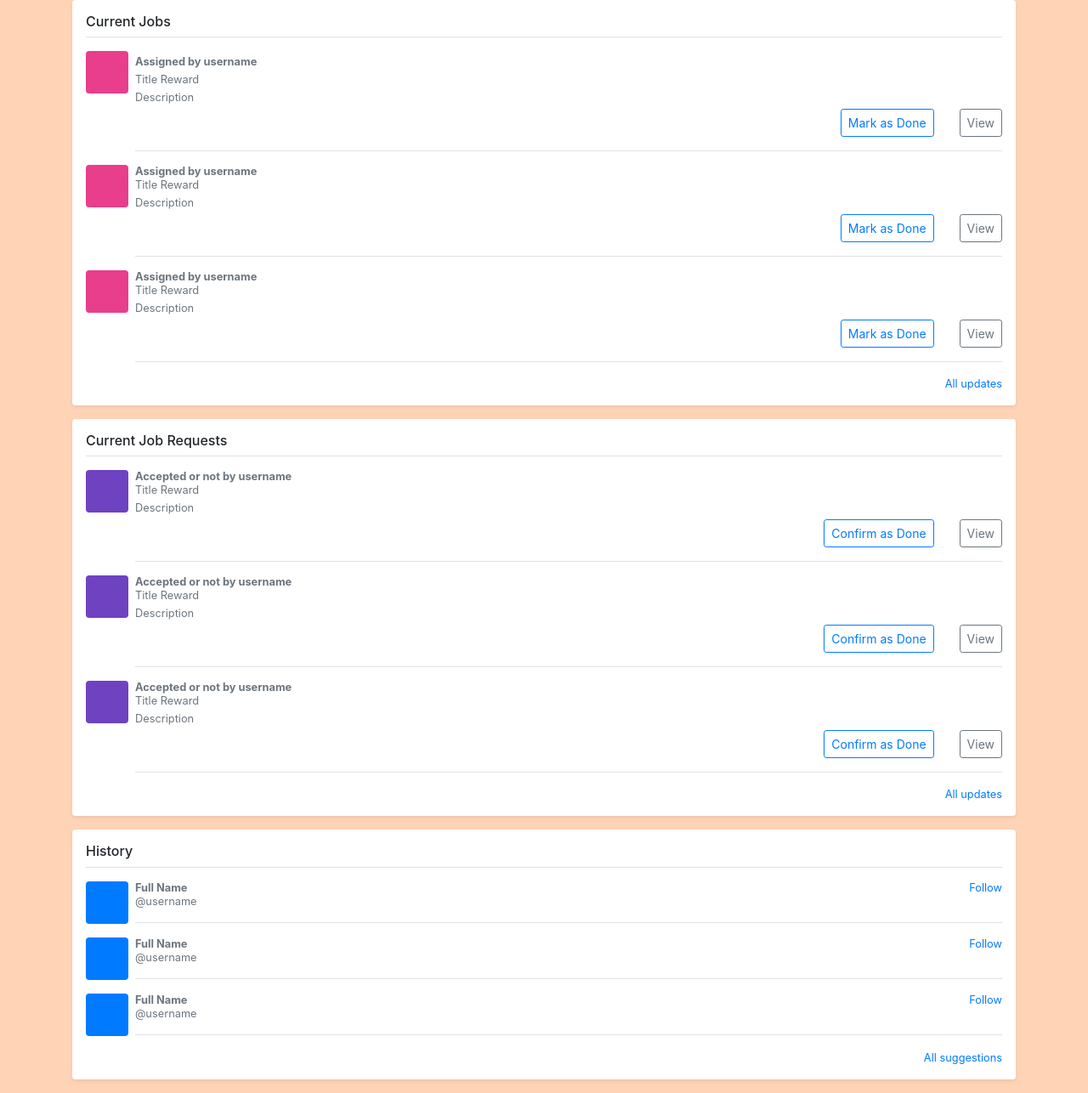
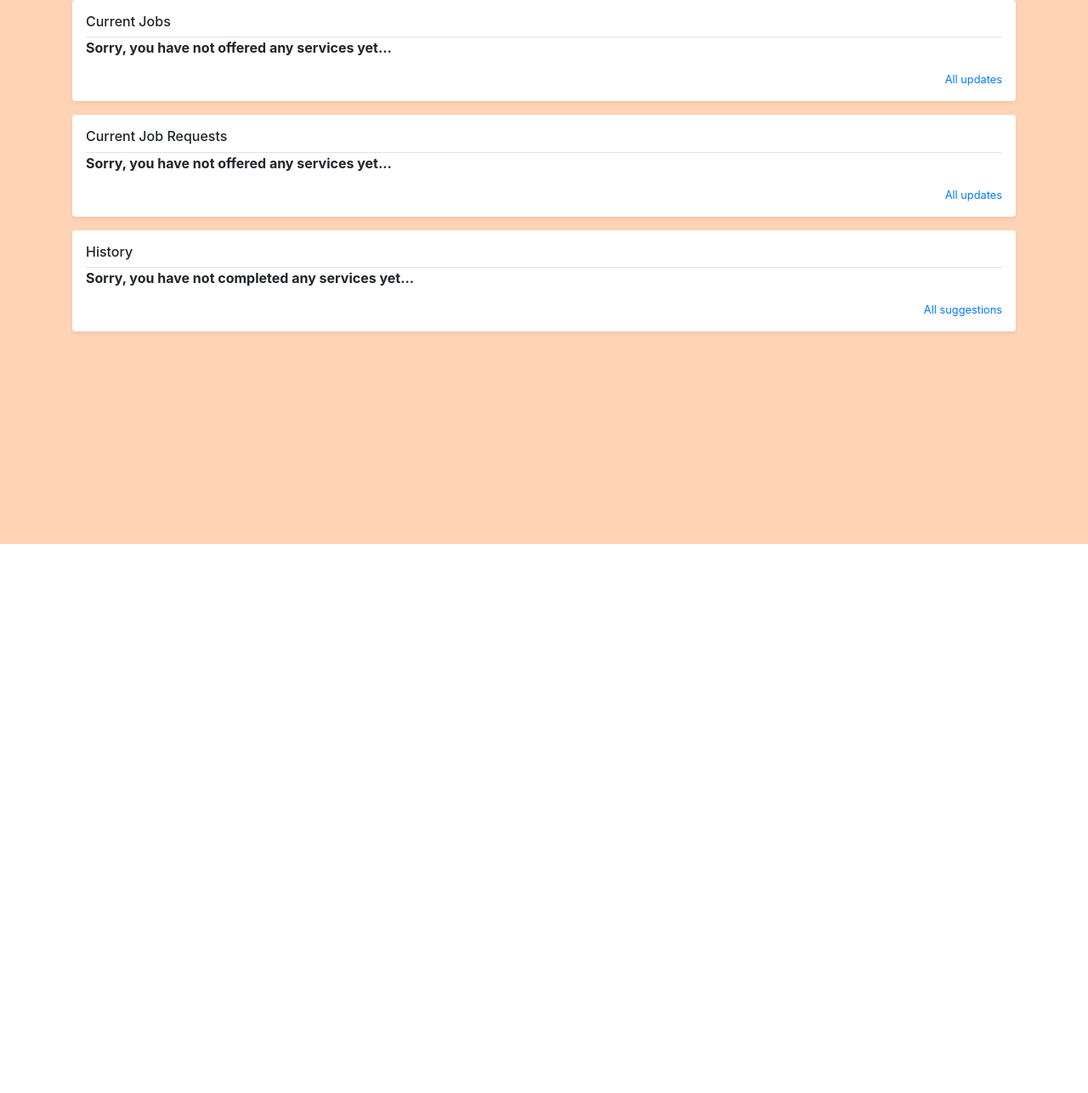
Before and after one commit to BrownIndian/EpsilonHaxProject, a Flask app: template templates/dashboard.html in a window 1280 px wide. Shown: the part 160-1446 px from the top of the page at 85% size. After the commit the page ends 800 px from the top, so only its background shows below. Run offline with Flask 2, Linux system fonts and the light colour scheme; the template is opened without the code that fills it, so the values that code supplies are empty; some libraries are stand-ins or nearby versions.

Commit message:
add dynamic dashboard with services

```diff
--- a/main.py
+++ b/main.py
@@ -90,7 +90,17 @@ def signin():
 @app.route('/dashboard')
 def dashboard():
     signout = SignOut()
-    return render_template('dashboard.html', is_logged_in = fb.is_user_loggedIn(), signout_form=signout)
+    user = fb.get_username()
+
+    services_offered = db.collection(u'tasks').where(u'worker', u'==', user).limit(3).stream()
+    services_requested = db.collection(u'tasks').where(u'creator', u'==', user).limit(3).stream()
+    services_completed = db.collection(u'tasks').where(u'finished', u'==', True).limit(3).stream()
+
+    offered_exists = fb.existing_data(u'tasks', u'worker', user)
+    requested_exists = fb.existing_data(u'tasks', u'creator', user)
+    completed_exists = fb.existing_data(u'tasks', u'finished', True)
+
+    return render_template('dashboard.html', is_logged_in = fb.is_user_loggedIn(), signout_form=signout, offered = services_offered, requested = services_requested, completed = services_completed, o_e = offered_exists, r_e = requested_exists, c_e = completed_exists)
 
 @app.route('/profile', methods=['GET', 'POST'])
 def profile():
@@ -125,13 +135,12 @@ def profile():
                 print(err)
     return render_template('profile.html', user_info=user_info, form=update_form, pform = preferences_form, is_logged_in = fb.is_user_loggedIn(), signout_form=signout)
 
-
 @app.route('/services', methods=['GET', 'POST'])
 def services():
     form = TaskForm()
     acc_ser = AcceptService()
     signout = SignOut()
-    doc_ref = db.collection(u'tasks').stream()
+    doc_ref = db.collection(u'tasks').where(u'accepted', u'==', False).stream()
 
 
     if form.validate_on_submit():
@@ -159,6 +168,7 @@ def services():
                 if not fb.existing_data(u'tasks', u'creator', fb.get_username()):
                     doc_ref.update({
                         u'worker': fb.get_username(),
+                        u'dateAccepted': datetime.datetime.now(),
                         u'accepted':True
                     })
                     return redirect('services')
--- a/manager.py
+++ b/manager.py
@@ -36,7 +36,7 @@ class Fire():
 
     def existing_data(self, collection, check, data):
         item = 0
-        docs = self.db.collection(collection).where(check, u'==', data).stream()
+        docs = self.db.collection(collection).where(check, u'==', data).limit(1).stream()
         for doc in docs : item +=1
         return False if item == 0 else True
 
--- a/templates/dashboard.html
+++ b/templates/dashboard.html
@@ -117,50 +117,55 @@
 
   <body class="title">
     {% block content %}
+
     <main role="main" class="container">
+
       <div class="my-3 p-3 bg-white rounded shadow-sm">
         <h6 class="border-bottom border-gray pb-2 mb-0">Current Jobs</h6>
+        {% if o_e  %}
+        {% for doc in offered %}
+        {% set service = doc.to_dict()%}
         <div class="media text-muted pt-3">
           <svg class="bd-placeholder-img mr-2 rounded" width="50" height="50" xmlns="http://www.w3.org/2000/svg" preserveAspectRatio="xMidYMid slice" focusable="false" role="img" aria-label="Placeholder: 32x32">
             <title>Placeholder</title>
             <rect width="100%" height="100%" fill="#e83e8c" /><text x="50%" y="50%" fill="#e83e8c" dy=".3em">32x32</text>
           </svg>
           <p class="media-body pb-3 mb-0 small lh-125 border-bottom border-gray">
-            <strong class="date d-block text-gray-dark"> Assigned by username</strong>
+            <strong class="date d-block text-gray-dark"> Assigned by @{{service['creator']}}</strong>
 
-            <span>Title</span>
-            <span class="date">Reward</span>
+            <span>{{service['title']}}</span>
+            <span class="date"> | Reward: ${{service['reward']}}</span>
 
-            <span class="d-block date">Description</span>
+            <span class="d-block date">{{service['description']}}</span>
 
-
-            <button type="button" class="date btn btn-sm btn-outline-secondary" data-toggle="modal" data-target="#mapModal" style="float: right;">View</button>
+            <button type="button" class="date btn btn-sm btn-outline-secondary" data-toggle="modal" data-target="#map{{doc.id}}Modal" style="float: right;">View</button>
             <button type="button" class="pad date btn btn-sm btn-outline-primary" style="float: right;">Mark as Done</button>
-            <div class="modal fade" id="mapModal" tabindex="-1" role="dialog" aria-labelledby="mapModalLabel" aria-hidden="true">
+            <div class="modal fade" id="map{{doc.id}}Modal" tabindex="-1" role="dialog" aria-labelledby="map{{doc.id}}ModalLabel" aria-hidden="true">
               <div class="modal-dialog" role="document">
                 <div class="modal-content">
                   <div class="modal-header">
-                    <h5 class="modal-title" id="mapModalLabel">Complete Job</h5>
+                    <h5 class="modal-title" id="map{{doc.id}}ModalLabel">Complete Job</h5>
                     <button type="button" class="close" data-dismiss="modal" aria-label="Close">
                       <span aria-hidden="true">&times;</span>
                     </button>
                   </div>
                   <div class="modal-body">
                     <div class="card mb-4 shadow-sm">
+
                       <!--The div elements for the map and message -->
                       <div id="map"></div>
                       <div id="msg"></div>
 
                       <div class="card-body">
-                        <p class="card-text">Title</p>
-                        <p class="card-text">This is a wider card with supporting text below as a natural lead-in to additional content. This content is a little bit longer.</p>
+                        <p class="card-text">{{service['title']}}</p>
+                        <p class="card-text">{{service['description']}}</p>
                         <div class="d-flex justify-content-between align-items-center">
 
-                          <small class="text-muted">Reward</small>
+                          <small class="text-muted">Reward: ${{service['reward']}}</small>
                         </div>
                         <div class="d-flex justify-content-between align-items-center">
 
-                          <small class="text-muted">Date Assigned: 3/4/20</small>
+                          <small class="text-muted">Date Assigned: {{service['date']}}</small>
                         </div>
                       </div>
                     </div>
@@ -176,39 +181,11 @@
 
           </p>
         </div>
-        <div class="media text-muted pt-3">
-          <svg class="bd-placeholder-img mr-2 rounded" width="50" height="50" xmlns="http://www.w3.org/2000/svg" preserveAspectRatio="xMidYMid slice" focusable="false" role="img" aria-label="Placeholder: 32x32">
-            <title>Placeholder</title>
-            <rect width="100%" height="100%" fill="#e83e8c" /><text x="50%" y="50%" fill="#e83e8c" dy=".3em">32x32</text>
-          </svg>
-          <p class="media-body pb-3 mb-0 small lh-125 border-bottom border-gray">
-            <strong class="d-block text-gray-dark">Assigned by username</strong>
-            <span>Title</span>
-            <span class="date">Reward</span>
-
-            <span class="d-block date">Description</span>
-
-            <button type="button" class="date btn btn-sm btn-outline-secondary" data-toggle="modal" data-target="#mapModal" style="float: right;">View</button>
-            <button type="button" class="pad date btn btn-sm btn-outline-primary" style="float: right;">Mark as Done</button>
-
-          </p>
-        </div>
-        <div class="media text-muted pt-3">
-          <svg class="bd-placeholder-img mr-2 rounded" width="50" height="50" xmlns="http://www.w3.org/2000/svg" preserveAspectRatio="xMidYMid slice" focusable="false" role="img" aria-label="Placeholder: 32x32">
-            <title>Placeholder</title>
-            <rect width="100%" height="100%" fill="#e83e8c" /><text x="50%" y="50%" fill="#e83e8c" dy=".3em">32x32</text>
-          </svg>
-          <p class="media-body pb-3 mb-0 small lh-125 border-bottom border-gray">
-            <strong class="d-block text-gray-dark">Assigned by username</strong>
-            <span>Title</span>
-            <span class="date">Reward</span>
-
-            <span class="d-block date">Description</span>
-
-            <button type="button" class="date btn btn-sm btn-outline-secondary" data-toggle="modal" data-target="#mapModal" style="float: right;">View</button>
-                      <button type="button" class="pad date btn btn-sm btn-outline-primary"  style="float: right;">Mark as Done</button>
-          </p>
-        </div>
+        {% endfor %}
+        {% else %}
+          <strong>Sorry, you have not offered any services yet...</strong>
+                    <!-- make look better -->
+        {% endif %}
         <small class="d-block text-right mt-3">
           <a href="#">All updates</a>
         </small>
@@ -216,39 +193,42 @@
 
       <div class="my-3 p-3 bg-white rounded shadow-sm">
         <h6 class="border-bottom border-gray pb-2 mb-0">Current Job Requests</h6>
+        {% if r_e  %}
+        {% for doc in requested %}
+        {% set service = doc.to_dict()%}
         <div class="media text-muted pt-3">
           <svg class="bd-placeholder-img mr-2 rounded" width="50" height="50" xmlns="http://www.w3.org/2000/svg" preserveAspectRatio="xMidYMid slice" focusable="false" role="img" aria-label="Placeholder: 32x32">
             <title>Placeholder</title>
             <rect width="100%" height="100%" fill="#6f42c1" /><text x="50%" y="50%" fill="#6f42c1" dy=".3em">32x32</text>
           </svg>
           <p class="media-body pb-3 mb-0 small lh-125 border-bottom border-gray">
-            <strong class="d-block text-gray-dark">Accepted or not by username</strong>
-            <span>Title</span>
-            <span class="date">Reward</span>
+            <strong class="d-block text-gray-dark">Accepted by {{service['worker']}}</strong>
+            <span>{{service['title']}}</span>
+            <span class="date">Reward: ${{service['reward']}}</span>
 
-            <span class="d-block date">Description</span>
+            <span class="d-block date">{{service['description']}}</span>
 
-            <button type="button" class="date btn btn-sm btn-outline-secondary" data-toggle="modal" data-target="#jobModal" style="float: right;">View</button>
+            <button type="button" class="date btn btn-sm btn-outline-secondary" data-toggle="modal" data-target="#job{{doc.id}}Modal" style="float: right;">View</button>
             <button type="button" class="pad date btn btn-sm btn-outline-primary"style="float: right;">Confirm as Done</button>
-            <div class="modal fade" id="jobModal" tabindex="-1" role="dialog" aria-labelledby="jobModalLabel" aria-hidden="true">
+            <div class="modal fade" id="job{{doc.id}}Modal" tabindex="-1" role="dialog" aria-labelledby="job{{doc.id}}ModalLabel" aria-hidden="true">
               <div class="modal-dialog" role="document">
                 <div class="modal-content">
                   <div class="modal-header">
-                    <h5 class="modal-title" id="jobModalLabel">Comfirm Job</h5>
+                    <h5 class="modal-title" id="job{{doc.id}}ModalLabel">Confirm Job</h5>
                   </div>
                   <div class="modal-body">
                     <div class="card mb-4 shadow-sm">
 
                       <div class="card-body">
-                        <p class="card-text">Title</p>
-                        <p class="card-text">This is a wider card with supporting text below as a natural lead-in to additional content. This content is a little bit longer.</p>
+                        <p class="card-text">{{service['title']}}</p>
+                        <p class="card-text">{{service['description']}}</p>
                         <div class="d-flex justify-content-between align-items-center">
 
-                          <small class="text-muted">Reward</small>
+                          <small class="text-muted">Reward: ${{service['reward']}}</small>
                         </div>
                         <div class="d-flex justify-content-between align-items-center">
 
-                          <small class="text-muted">Date Assigned: 3/4/20</small>
+                          <small class="text-muted">Date Assigned: {{service['date']}}</small>
                         </div>
                       </div>
                     </div>
@@ -262,38 +242,11 @@
             </div>
           </p>
         </div>
-        <div class="media text-muted pt-3">
-          <svg class="bd-placeholder-img mr-2 rounded" width="50" height="50" xmlns="http://www.w3.org/2000/svg" preserveAspectRatio="xMidYMid slice" focusable="false" role="img" aria-label="Placeholder: 32x32">
-            <title>Placeholder</title>
-            <rect width="100%" height="100%" fill="#6f42c1" /><text x="50%" y="50%" fill="#6f42c1" dy=".3em">32x32</text>
-          </svg>
-          <p class="media-body pb-3 mb-0 small lh-125 border-bottom border-gray">
-            <strong class="d-block text-gray-dark">Accepted or not by username</strong>
-            <span>Title</span>
-            <span class="date">Reward</span>
-
-            <span class="d-block date">Description</span>
-
-            <button type="button" class="date btn btn-sm btn-outline-secondary" data-toggle="modal" data-target="#jobModal" style="float: right;">View</button>
-                      <button type="button" class="pad date btn btn-sm btn-outline-primary" style="float: right;">Confirm as Done</button>
-          </p>
-        </div>
-        <div class="media text-muted pt-3">
-          <svg class="bd-placeholder-img mr-2 rounded" width="50" height="50" xmlns="http://www.w3.org/2000/svg" preserveAspectRatio="xMidYMid slice" focusable="false" role="img" aria-label="Placeholder: 32x32">
-            <title>Placeholder</title>
-            <rect width="100%" height="100%" fill="#6f42c1" /><text x="50%" y="50%" fill="#6f42c1" dy=".3em">32x32</text>
-          </svg>
-          <p class="media-body pb-3 mb-0 small lh-125 border-bottom border-gray">
-            <strong class="d-block text-gray-dark">Accepted or not by username</strong>
-            <span>Title</span>
-            <span class="date">Reward</span>
-
-            <span class="d-block date">Description</span>
-
-            <button type="button" class="date btn btn-sm btn-outline-secondary" data-toggle="modal" data-target="#jobModal" style="float: right;">View</button>
-                      <button type="button" class="pad date btn btn-sm btn-outline-primary" style="float: right;">Confirm as Done</button>
-          </p>
-        </div>
+        {% endfor %}
+        {% else %}
+          <strong>Sorry, you have not offered any services yet...</strong>
+          <!-- make look better -->
+        {% endif %}
         <small class="d-block text-right mt-3">
           <a href="#">All updates</a>
         </small>
@@ -301,6 +254,8 @@
 
       <div class="my-3 p-3 bg-white rounded shadow-sm">
         <h6 class="border-bottom border-gray pb-2 mb-0">History</h6>
+        {% if  c_e  %}
+        {% for doc in completed %}
         <div class="media text-muted pt-3">
           <svg class="bd-placeholder-img mr-2 rounded" width="50" height="50" xmlns="http://www.w3.org/2000/svg" preserveAspectRatio="xMidYMid slice" focusable="false" role="img" aria-label="Placeholder: 32x32">
             <title>Placeholder</title>
@@ -314,32 +269,11 @@
             <span class="d-block">@username</span>
           </div>
         </div>
-        <div class="media text-muted pt-3">
-          <svg class="bd-placeholder-img mr-2 rounded" width="50" height="50" xmlns="http://www.w3.org/2000/svg" preserveAspectRatio="xMidYMid slice" focusable="false" role="img" aria-label="Placeholder: 32x32">
-            <title>Placeholder</title>
-            <rect width="100%" height="100%" fill="#007bff" /><text x="50%" y="50%" fill="#007bff" dy=".3em">32x32</text>
-          </svg>
-          <div class="media-body pb-3 mb-0 small lh-125 border-bottom border-gray">
-            <div class="d-flex justify-content-between align-items-center w-100">
-              <strong class="text-gray-dark">Full Name</strong>
-              <a href="#">Follow</a>
-            </div>
-            <span class="d-block">@username</span>
-          </div>
-        </div>
-        <div class="media text-muted pt-3">
-          <svg class="bd-placeholder-img mr-2 rounded" width="50" height="50" xmlns="http://www.w3.org/2000/svg" preserveAspectRatio="xMidYMid slice" focusable="false" role="img" aria-label="Placeholder: 32x32">
-            <title>Placeholder</title>
-            <rect width="100%" height="100%" fill="#007bff" /><text x="50%" y="50%" fill="#007bff" dy=".3em">32x32</text>
-          </svg>
-          <div class="media-body pb-3 mb-0 small lh-125 border-bottom border-gray">
-            <div class="d-flex justify-content-between align-items-center w-100">
-              <strong class="text-gray-dark">Full Name</strong>
-              <a href="#">Follow</a>
-            </div>
-            <span class="d-block">@username</span>
-          </div>
-        </div>
+        {% endfor %}
+        {% else %}
+          <strong>Sorry, you have not completed any services yet...</strong>
+        {% endif %}
+
         <small class="d-block text-right mt-3">
           <a href="#">All suggestions</a>
         </small>
```
